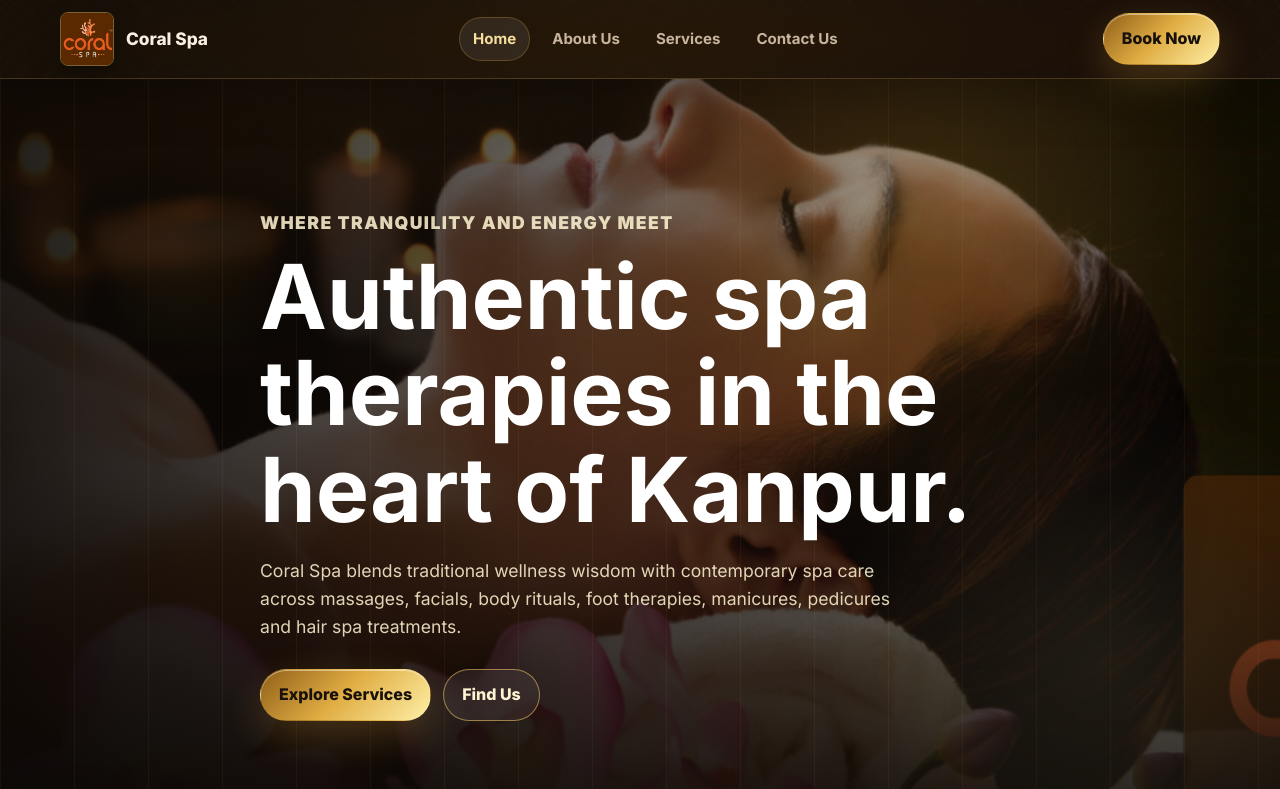
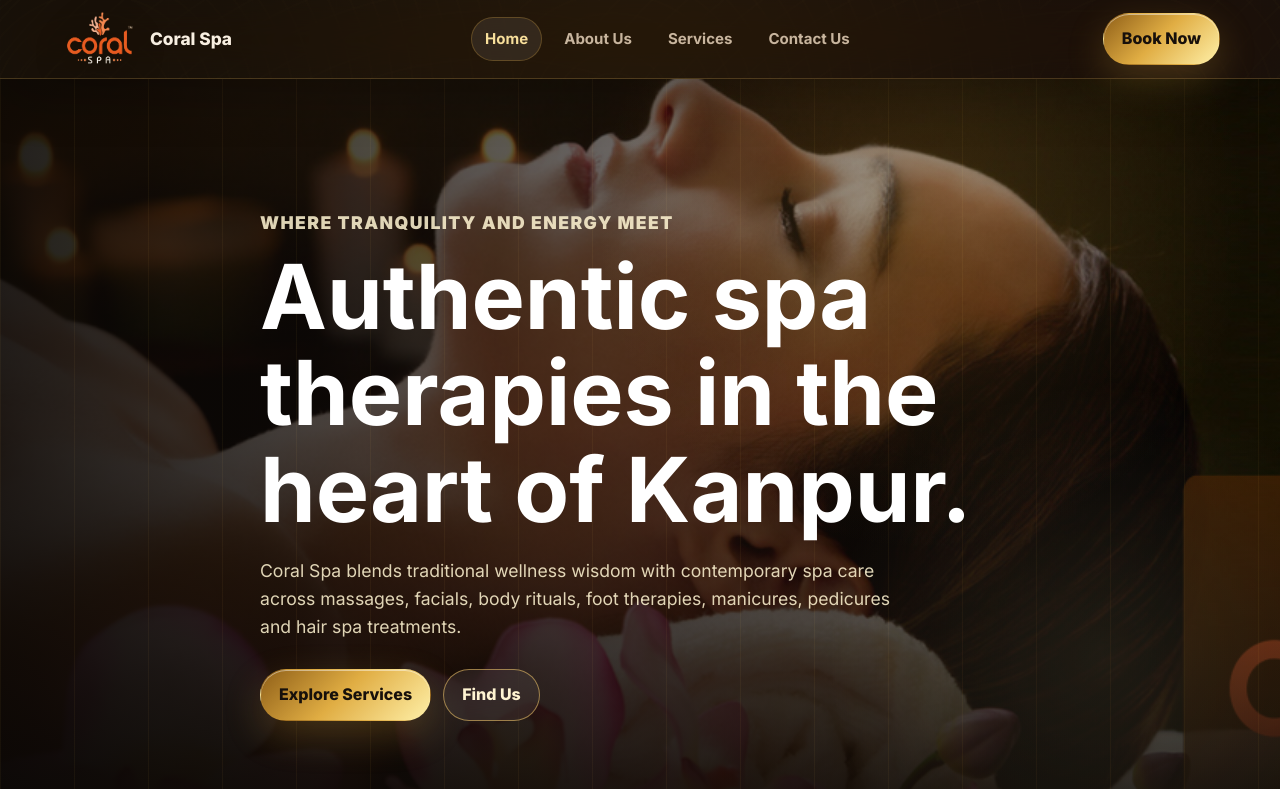
Before and after one commit to pendyal1/coral_spa, a website: page index.html in a window 1280 px wide. Shown: the top 789 px of the page. Drawn offline with Linux system fonts and the light colour scheme.

Commit message:
Use transparent Coral Spa logo

```diff
--- a/assets/css/styles.css
+++ b/assets/css/styles.css
@@ -106,12 +106,12 @@ a {
 }
 
 .brand img {
-  width: 54px;
-  height: 54px;
-  border: 1px solid rgba(240, 198, 106, 0.45);
-  border-radius: 8px;
-  object-fit: cover;
-  box-shadow: 0 10px 28px rgba(0, 0, 0, 0.34);
+  width: 78px;
+  height: 70px;
+  border: 0;
+  border-radius: 0;
+  object-fit: contain;
+  filter: drop-shadow(0 8px 18px rgba(0, 0, 0, 0.45));
 }
 
 .brand span {
--- a/index.html
+++ b/index.html
@@ -14,7 +14,7 @@
     <header class="site-header">
       <div class="container header-inner">
         <a class="brand" href="index.html">
-          <img src="assets/images/coral-spa-logo.jpg" alt="Coral Spa logo">
+          <img src="assets/images/coral-spa-logo-transparent.png" alt="Coral Spa logo">
           <span>Coral Spa</span>
         </a>
         <button class="nav-toggle" type="button" aria-expanded="false" aria-label="Open navigation">Menu</button>
```
Also changed, not shown: about.html (+1 -1 lines), contact.html (+1 -1 lines), services.html (+1 -1 lines), assets/images/coral-spa-logo-transparent.png (added).
